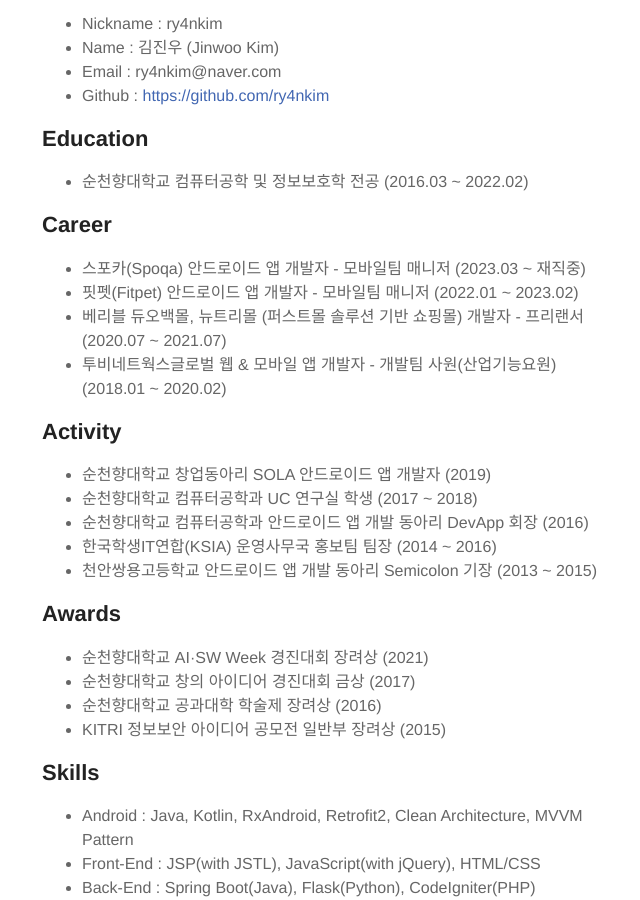
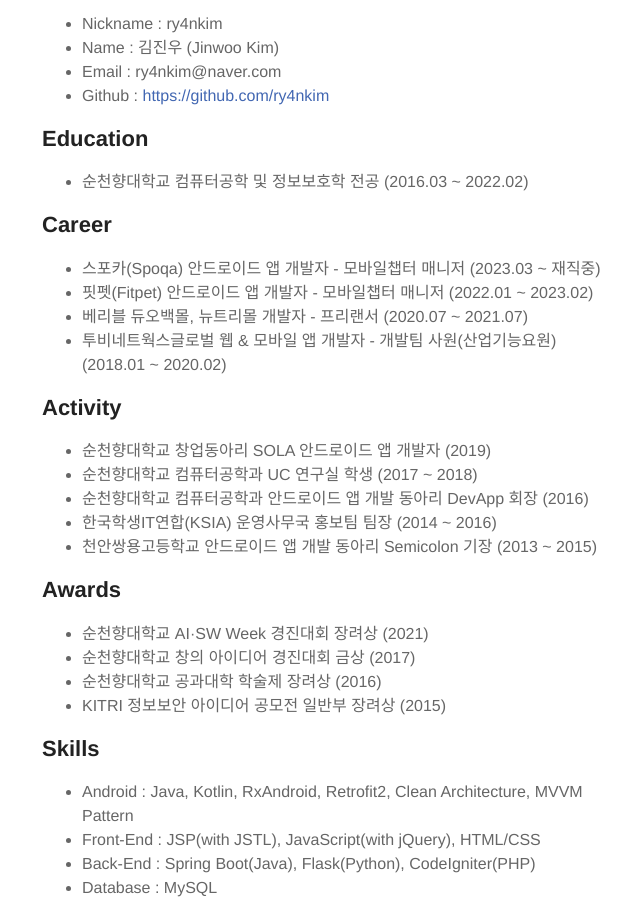
Before and after one commit to ry4nkim/ry4nkim.github.io, a Jekyll site: the page built from about.md, in a window 1280 px wide and 900 px high, scrolled down 501 px. Shown: the whole window, without its empty margins (318-958 px from the left). Built offline with Jekyll 4.4.1, drawn with Linux system fonts in a browser that asks for light colours.

Commit message:
Update about.md

```diff
--- a/about.md
+++ b/about.md
@@ -18,10 +18,10 @@
 
 <h2>Career</h2>
 <ul>
-  <li>스포카(Spoqa) 안드로이드 앱 개발자 - 모바일팀 매니저 (2023.03 ~ 재직중)</li>
-  <li>핏펫(Fitpet) 안드로이드 앱 개발자 - 모바일팀 매니저 (2022.01 ~ 2023.02)</li>
-  <li>베리블 듀오백몰, 뉴트리몰 (퍼스트몰 솔루션 기반 쇼핑몰) 개발자 - 프리랜서 (2020.07 ~ 2021.07)</li>
-  <li>투비네트웍스글로벌 웹 & 모바일 앱 개발자 - 개발팀 사원(산업기능요원) (2018.01 ~ 2020.02)</li>
+  <li><b>스포카(Spoqa)</b> 안드로이드 앱 개발자 - 모바일챕터 매니저 (2023.03 ~ 재직중)</li>
+  <li><b>핏펫(Fitpet)</b> 안드로이드 앱 개발자 - 모바일챕터 매니저 (2022.01 ~ 2023.02)</li>
+  <li><b>베리블</b> 듀오백몰, 뉴트리몰 개발자 - 프리랜서 (2020.07 ~ 2021.07)</li>
+  <li><b>투비네트웍스글로벌</b> 웹 & 모바일 앱 개발자 - 개발팀 사원(산업기능요원) (2018.01 ~ 2020.02)</li>
 </ul>
 
 <h2>Activity</h2>
```
